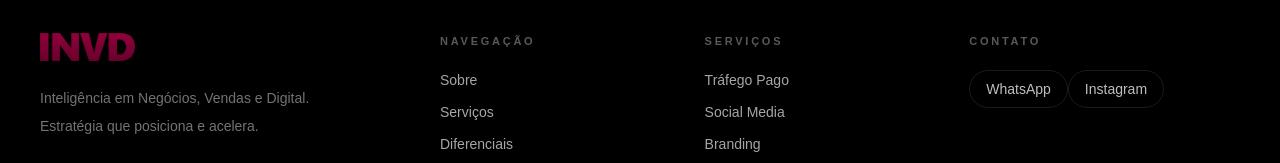
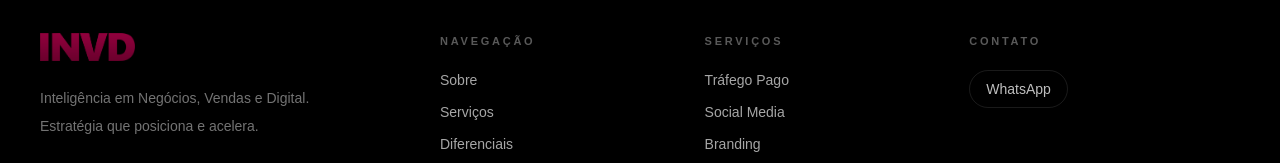
Before and after one commit to INVDGROUP/invd-site, a Next.js app: page / in a window 1280 px wide. Shown: the part 5522-5685 px from the top of the page. Built offline with nearby package versions, Linux system fonts and the light colour scheme.

Commit message:
Update page.tsx

```diff
--- a/app/page.tsx
+++ b/app/page.tsx
@@ -102,7 +102,6 @@ export default function Home() {
       service: "Tráfego Pago",
       metric: "+matrículas",
       metricLabel: "com redução de custo por aquisição",
-      text: "Campanhas de tráfego pago focadas em geração de matrículas com otimização contínua de custo por aquisição.",
       link: "https://instagram.com/escolacence",
       featured: false,
     },
@@ -112,7 +111,6 @@ export default function Home() {
       service: "Estruturação Comercial · Tráfego Pago",
       metric: "2x",
       metricLabel: "de receita com canal digital estruturado do zero",
-      text: "Estruturação do processo comercial integrado com campanhas de tráfego pago e fortalecimento da presença digital.",
       link: "https://instagram.com/redecadeoficial",
       featured: false,
     },
@@ -641,7 +639,7 @@ export default function Home() {
               <p className="text-[11px] font-semibold uppercase tracking-[0.25em] text-white/35">
                 Contato
               </p>
-              <div className="mt-5 space-y-3">
+              <div className="mt-5">
                 <a
                   href="https://api.whatsapp.com/send/?phone=5561993253597"
                   target="_blank"
@@ -649,14 +647,6 @@ export default function Home() {
                   className="inline-flex items-center rounded-full border border-white/10 px-4 py-2 text-sm text-white/75 transition hover:border-[#C0005A] hover:text-white"
                 >
                   WhatsApp
-                </a>
-                <a
-                  href="https://www.instagram.com/invdgroup/"
-                  target="_blank"
-                  rel="noreferrer"
-                  className="inline-flex items-center rounded-full border border-white/10 px-4 py-2 text-sm text-white/75 transition hover:border-[#C0005A] hover:text-white block w-fit"
-                >
-                  Instagram
                 </a>
               </div>
             </div>
```
